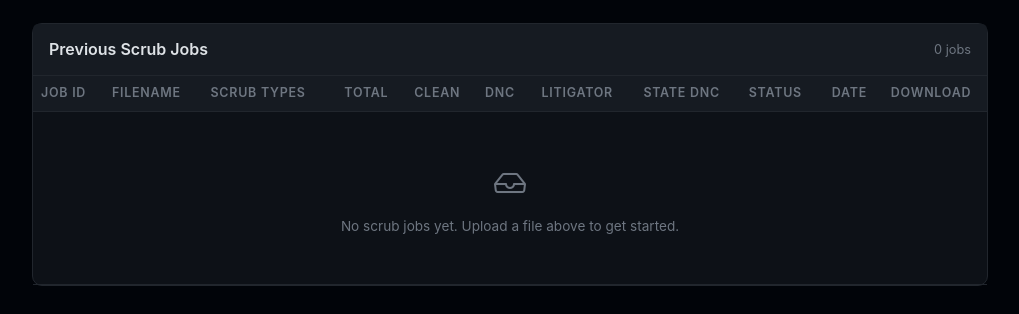
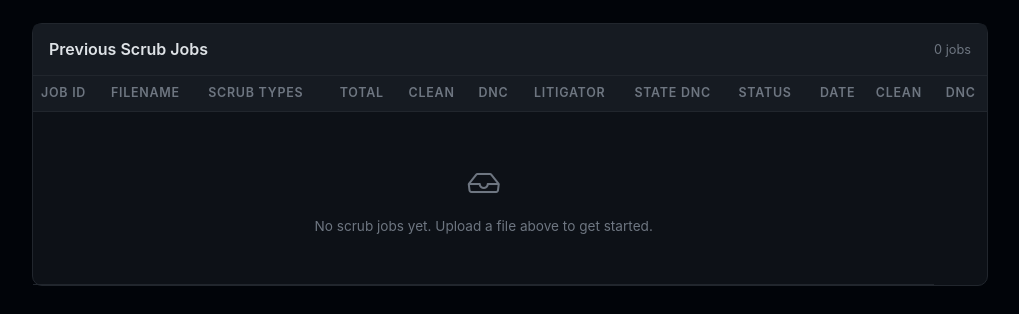
Before and after one commit to TAWHID1248/quest-dnc-checker, a Django app: page /scrubber/ in a window 1280 px wide. Shown: the part 883-1197 px from the top of the page, without its empty margins (260-1279 px from the left). Run offline with Django 4.2, Linux system fonts and the light colour scheme; the visitor is signed in with stand-in values (Sample User, id 1); data that the repository does not hold is empty; parts of the project's set-up code (start-up, migrations or seed data) failed here and were passed over.

Commit message:
feat: add DNC numbers download alongside clean numbers download
- Add result_file_dnc FileField to ScrubJob model + migration
- Task now collects all flagged numbers (Federal DNC / State DNC /
  Litigator) with their category and saves a second CSV (phone_number,
  dnc_type) for download
- Add download_result_dnc view and URL (/scrubber/download/<id>/dnc/)
- job_status API now returns result_url_dnc for frontend polling
- Table shows two download buttons per completed job: green Clean, red DNC

Co-Authored-By: Claude Sonnet 4.6 <noreply@anthropic.com>

```diff
--- a/scrubber/models.py
+++ b/scrubber/models.py
@@ -41,6 +41,7 @@ class ScrubJob(models.Model):
     status = models.CharField(max_length=20, choices=Status.choices, default=Status.PENDING)
     error_message = models.TextField(blank=True, help_text='Set when status=failed')
     result_file = models.FileField(upload_to='scrub_results/%Y/%m/', blank=True, null=True)
+    result_file_dnc = models.FileField(upload_to='scrub_results/%Y/%m/', blank=True, null=True)
     created_at = models.DateTimeField(auto_now_add=True)
     updated_at = models.DateTimeField(auto_now=True)
 
--- a/scrubber/urls.py
+++ b/scrubber/urls.py
@@ -7,4 +7,5 @@ urlpatterns = [
     path('', views.scrubber_home, name='home'),
     path('status/<str:job_id>/', views.job_status, name='job_status'),
     path('download/<str:job_id>/', views.download_result, name='download_result'),
+    path('download/<str:job_id>/dnc/', views.download_result_dnc, name='download_result_dnc'),
 ]
--- a/scrubber/views.py
+++ b/scrubber/views.py
@@ -41,12 +41,13 @@ def job_status(request, job_id):
         'state_dnc': job.state_dnc,
         'error_message': job.error_message,
         'result_url': reverse('scrubber:download_result', args=[job.job_id]) if job.result_file else None,
+        'result_url_dnc': reverse('scrubber:download_result_dnc', args=[job.job_id]) if job.result_file_dnc else None,
     })
 
 
 @login_required
 def download_result(request, job_id):
-    """Stream the result CSV to the browser. Enforces ownership."""
+    """Stream the clean-numbers CSV to the browser. Enforces ownership."""
     job = get_object_or_404(ScrubJob, job_id=job_id, user=request.user)
     if not job.result_file or job.status != ScrubJob.Status.COMPLETED:
         raise Http404
@@ -55,6 +56,20 @@ def download_result(request, job_id):
     except (FileNotFoundError, OSError):
         raise Http404
     filename = os.path.basename(job.result_file.name)
+    return FileResponse(f, as_attachment=True, filename=filename)
+
+
+@login_required
+def download_result_dnc(request, job_id):
+    """Stream the DNC-numbers CSV to the browser. Enforces ownership."""
+    job = get_object_or_404(ScrubJob, job_id=job_id, user=request.user)
+    if not job.result_file_dnc or job.status != ScrubJob.Status.COMPLETED:
+        raise Http404
+    try:
+        f = job.result_file_dnc.open('rb')
+    except (FileNotFoundError, OSError):
+        raise Http404
+    filename = os.path.basename(job.result_file_dnc.name)
     return FileResponse(f, as_attachment=True, filename=filename)
 
 
--- a/templates/scrubber/home.html
+++ b/templates/scrubber/home.html
@@ -364,7 +364,8 @@
           <th class="text-center">State DNC</th>
           <th class="text-center">Status</th>
           <th class="text-end">Date</th>
-          <th class="text-center">Download</th>
+          <th class="text-center">Clean</th>
+          <th class="text-center">DNC</th>
         </tr>
       </thead>
       <tbody id="jobsTableBody">
@@ -390,8 +391,17 @@
           <td class="text-end" style="color:#6e7681;white-space:nowrap;">{{ job.created_at|date:"M d, Y" }}</td>
           <td class="text-center job-download-cell">
             {% if job.result_file and job.status == 'completed' %}
-              <a href="{% url 'scrubber:download_result' job.job_id %}" class="btn btn-sm btn-outline-success" title="Download results">
-                <i class="bi bi-download"></i>
+              <a href="{% url 'scrubber:download_result' job.job_id %}" class="btn btn-sm btn-outline-success" title="Download clean numbers">
+                <i class="bi bi-download"></i> Clean
+              </a>
+            {% else %}
+              <button class="btn btn-sm btn-outline-secondary" disabled><i class="bi bi-download"></i></button>
+            {% endif %}
+          </td>
+          <td class="text-center job-download-dnc-cell">
+            {% if job.result_file_dnc and job.status == 'completed' %}
+              <a href="{% url 'scrubber:download_result_dnc' job.job_id %}" class="btn btn-sm btn-outline-danger" title="Download DNC numbers">
+                <i class="bi bi-download"></i> DNC
               </a>
             {% else %}
               <button class="btn btn-sm btn-outline-secondary" disabled><i class="bi bi-download"></i></button>
@@ -565,6 +575,9 @@ function insertJobRow(data) {
     <td class="text-center job-download-cell">
       <button class="btn btn-sm btn-outline-secondary" disabled><i class="bi bi-download"></i></button>
     </td>
+    <td class="text-center job-download-dnc-cell">
+      <button class="btn btn-sm btn-outline-secondary" disabled><i class="bi bi-download"></i></button>
+    </td>
   `;
   tbody.insertBefore(tr, tbody.firstChild);
 
@@ -599,7 +612,11 @@ function updateJobRow(data) {
 
     const dlCell = row.querySelector('.job-download-cell');
     if (data.status === 'completed' && data.result_url) {
-      dlCell.innerHTML = `<a href="${data.result_url}" class="btn btn-sm btn-outline-success" title="Download results"><i class="bi bi-download"></i></a>`;
+      dlCell.innerHTML = `<a href="${data.result_url}" class="btn btn-sm btn-outline-success" title="Download clean numbers"><i class="bi bi-download"></i> Clean</a>`;
+    }
+    const dlDncCell = row.querySelector('.job-download-dnc-cell');
+    if (data.status === 'completed' && data.result_url_dnc) {
+      dlDncCell.innerHTML = `<a href="${data.result_url_dnc}" class="btn btn-sm btn-outline-danger" title="Download DNC numbers"><i class="bi bi-download"></i> DNC</a>`;
     }
   }
 }
```
Also changed, not shown: scrubber/tasks.py (+42 -15 lines), scrubber/migrations/0003_scrubejob_result_file_dnc.py (added).
